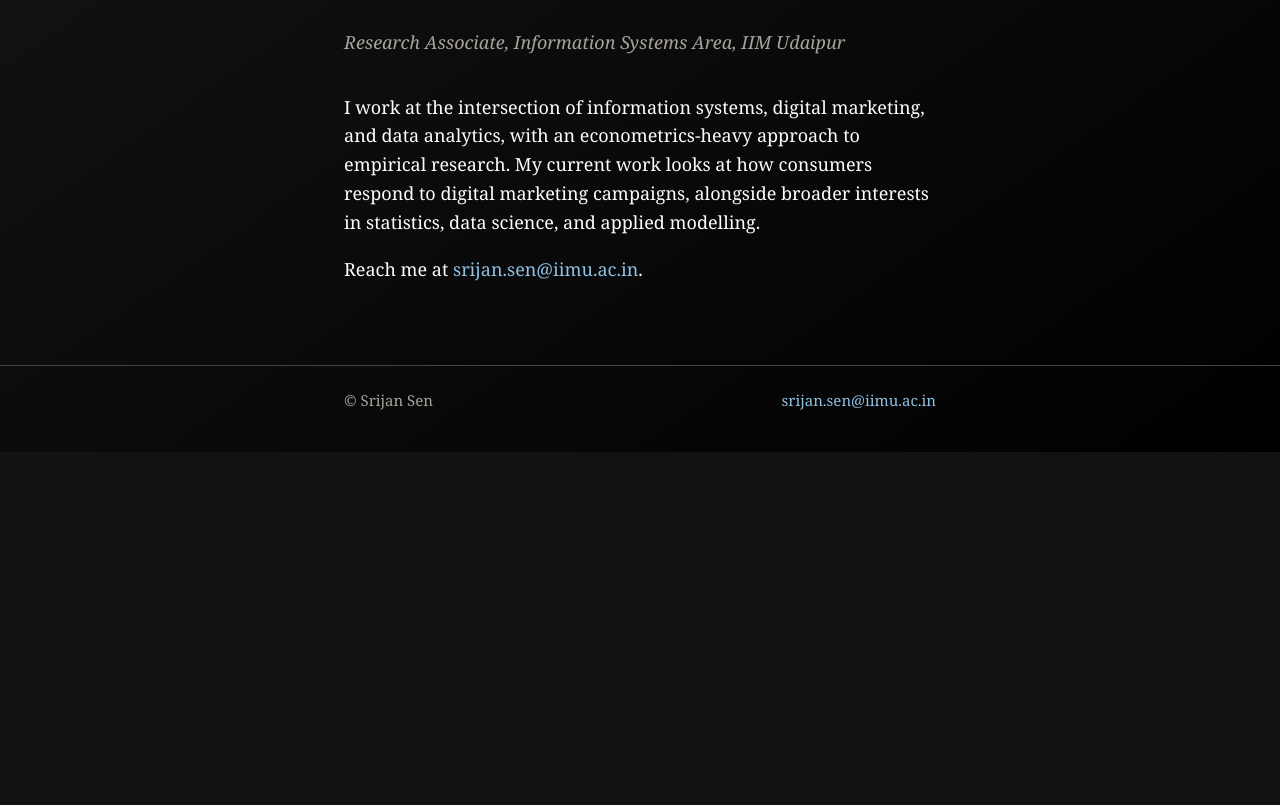
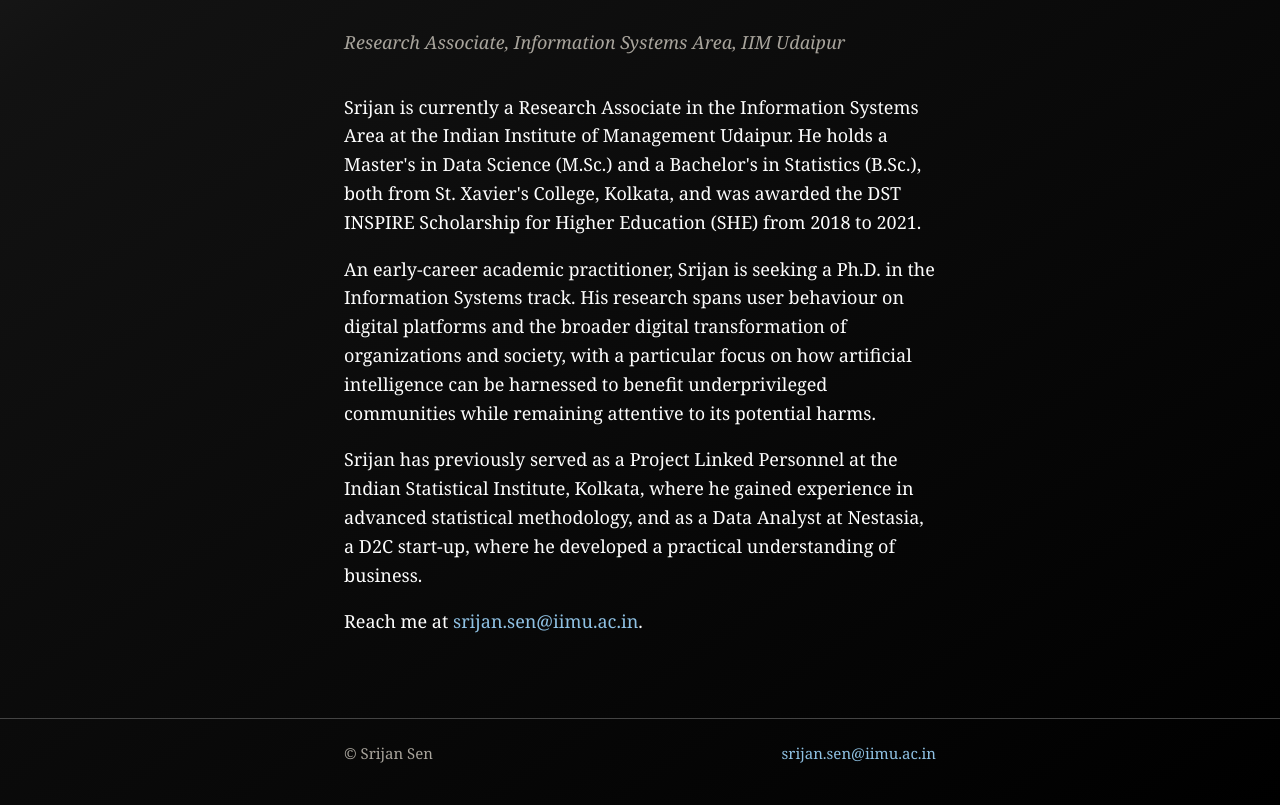
Before and after one commit to srijans1729/srijans1729.github.io, a plain HTML site: page index.html in a window 1280 px wide. Shown: the part 983-1788 px from the top of the page. Before the commit the page ends 1435 px from the top, so only its background shows below. Drawn offline with Linux system fonts and the light colour scheme.

Commit message:
Revise personal details and research interests
Updated personal description and background information.

```diff
--- a/index.html
+++ b/index.html
@@ -28,7 +28,9 @@
     <p class="lede">Research Associate, Information Systems Area, IIM Udaipur</p>
 
     <section>
-      <p>I work at the intersection of information systems, digital marketing, and data analytics, with an econometrics-heavy approach to empirical research. My current work looks at how consumers respond to digital marketing campaigns, alongside broader interests in statistics, data science, and applied modelling.</p>
+      <p>Srijan is currently a Research Associate in the Information Systems Area at the Indian Institute of Management Udaipur. He holds a Master's in Data Science (M.Sc.) and a Bachelor's in Statistics (B.Sc.), both from St. Xavier's College, Kolkata, and was awarded the DST INSPIRE Scholarship for Higher Education (SHE) from 2018 to 2021.</p>
+      <p>An early-career academic practitioner, Srijan is seeking a Ph.D. in the Information Systems track. His research spans user behaviour on digital platforms and the broader digital transformation of organizations and society, with a particular focus on how artificial intelligence can be harnessed to benefit underprivileged communities while remaining attentive to its potential harms.</p>
+      <p>Srijan has previously served as a Project Linked Personnel at the Indian Statistical Institute, Kolkata, where he gained experience in advanced statistical methodology, and as a Data Analyst at Nestasia, a D2C start-up, where he developed a practical understanding of business.</p>
       <p>Reach me at <a href="mailto:srijan.sen@iimu.ac.in">srijan.sen@iimu.ac.in</a>.</p>
     </section>
   </div>
```
